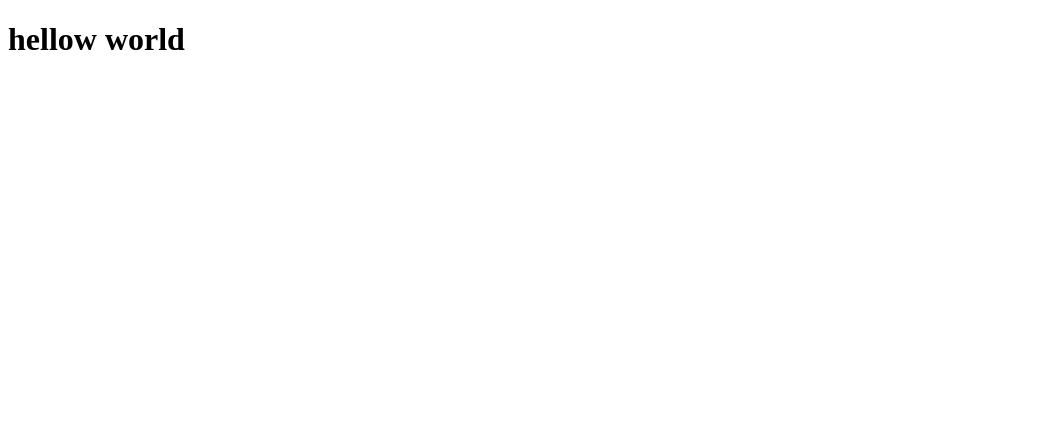
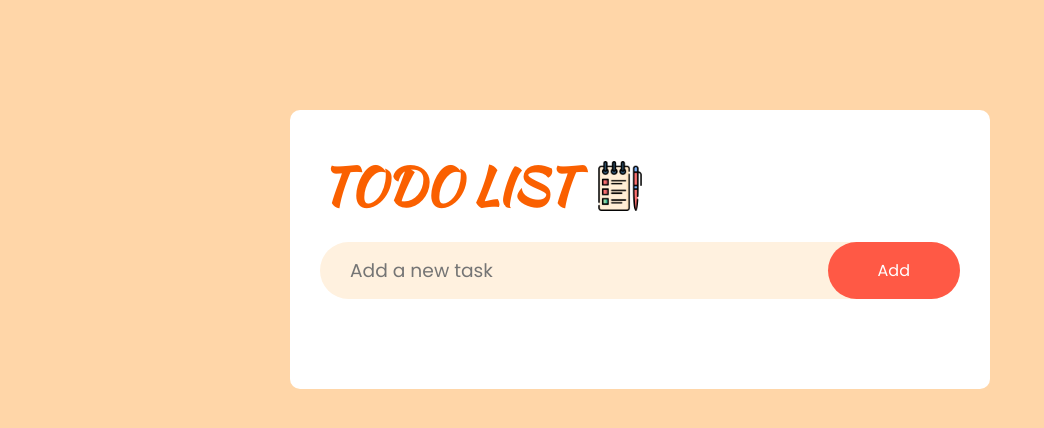
Before and after one commit to ParhamAliakbarii/TODOAPP, a plain HTML site: page index.html in a window 1280 px wide. Shown: the whole page, without its empty margins (0-1044 px from the left). Drawn offline with Linux system fonts and the light colour scheme.

Commit message:
HTML and CSS are comlete

```diff
--- a/assest/style.css
+++ b/assest/style.css
@@ -0,0 +1,128 @@
+* {
+    margin: 0;
+    padding: 0;
+    box-sizing: border-box;
+}
+
+@font-face {
+    font-family: title-font;
+    src: url(/assest/fonts/font1.otf);
+}
+
+@font-face {
+    font-family: List-font;
+    src: url(/assest/fonts/font2.ttf)
+}
+
+:root {
+    --bg-color-light: rgb(255, 214, 168);
+}
+
+
+div#dark {}
+
+
+.container {
+    width: 100%;
+    min-height: 100vh;
+    background: var(--bg-color-light);
+    padding: 10px;
+}
+
+
+
+.todo-app {
+    width: 100%;
+    max-width: 700px;
+    background: #ffffff;
+    margin: 100px auto 20px;
+    padding: 40px 30px 70px;
+    border-radius: 10px;
+}
+
+.todo-app h2 {
+    color: rgb(250, 96, 0);
+    display: flex;
+    align-items: center;
+    margin-bottom: 20px;
+    font-size: 50px;
+    font-family: title-font;
+}
+
+.todo-app h2 img {
+    width: 50px;
+    margin-left: 20px;
+}
+
+.row {
+    display: flex;
+    align-items: center;
+    justify-content: space-between;
+    background: rgb(255, 241, 223);
+    border-radius: 30px;
+    padding-left: 20px;
+    margin-bottom: 20px;
+
+}
+
+input {
+    flex: 1;
+    border: none;
+    outline: none;
+    background: transparent;
+    padding: 10px;
+    font-weight: 14px;
+    font-size: 14pt;
+
+}
+
+input::placeholder{
+    font-size: 14pt;
+    font-family: List-font;
+}
+
+
+button {
+    border: none;
+    outline: none;
+    padding: 16px 50px;
+    background: #ff5945;
+    color: #fff;
+    font-size: 16px;
+    cursor: pointer;
+    border-radius: 40px;
+    font-family: List-font;
+}
+
+ul li{
+    list-style: none;
+    font-size: 17px;
+    padding: 12px 8px 12px 50px;
+    user-select: none;
+    cursor: pointer;
+    font-family: List-font;
+    position: relative;
+}
+
+ul li::before{
+    content: '';
+    position: absolute;
+    height: 28px;
+    width: 28px;
+    border-radius: 50px;
+    background-image: url(/assest/pic/unchecked\ 1.png);
+    background-size: cover;
+    background-position: center;
+    top: 12px;
+    left: 8px;
+
+}
+
+ul li.checked{
+    color: #909090;
+    text-decoration: line-through;
+}
+
+ul li.checked::before{
+    background-image: url(/assest/pic/checked.png);
+}
--- a/index.html
+++ b/index.html
@@ -1,11 +1,32 @@
 <!DOCTYPE html>
 <html lang="en">
+
 <head>
     <meta charset="UTF-8">
     <meta name="viewport" content="width=device-width, initial-scale=1.0">
+    <link rel="stylesheet" href="/assest/style.css">
     <title>todo-app</title>
 </head>
+
 <body>
-    <h1>hellow world</h1>
+    <div class="container">
+        <div class="todo-app">
+            <h2>
+                TODO LIST
+                <img src="/assest/pic/todoIcon.png" >
+            </h2>
+            <div class="row">
+                <input type="text" id="input-box" placeholder="Add a new task">
+                <button>Add</button>
+            </div>
+            <ul id="list-container">
+                <!-- <li class="checked">task1</li>
+                <li>task2</li>
+                <li>task3</li> -->
+            </ul>
+        </div>
+
+    </div>
 </body>
+
 </html>
```
Also changed, not shown: assest/fonts/font1.otf (added), assest/fonts/font2.ttf (added), assest/pic/checked.png (added), assest/pic/todoIcon.png (added), assest/pic/unchecked 1.png (added).
